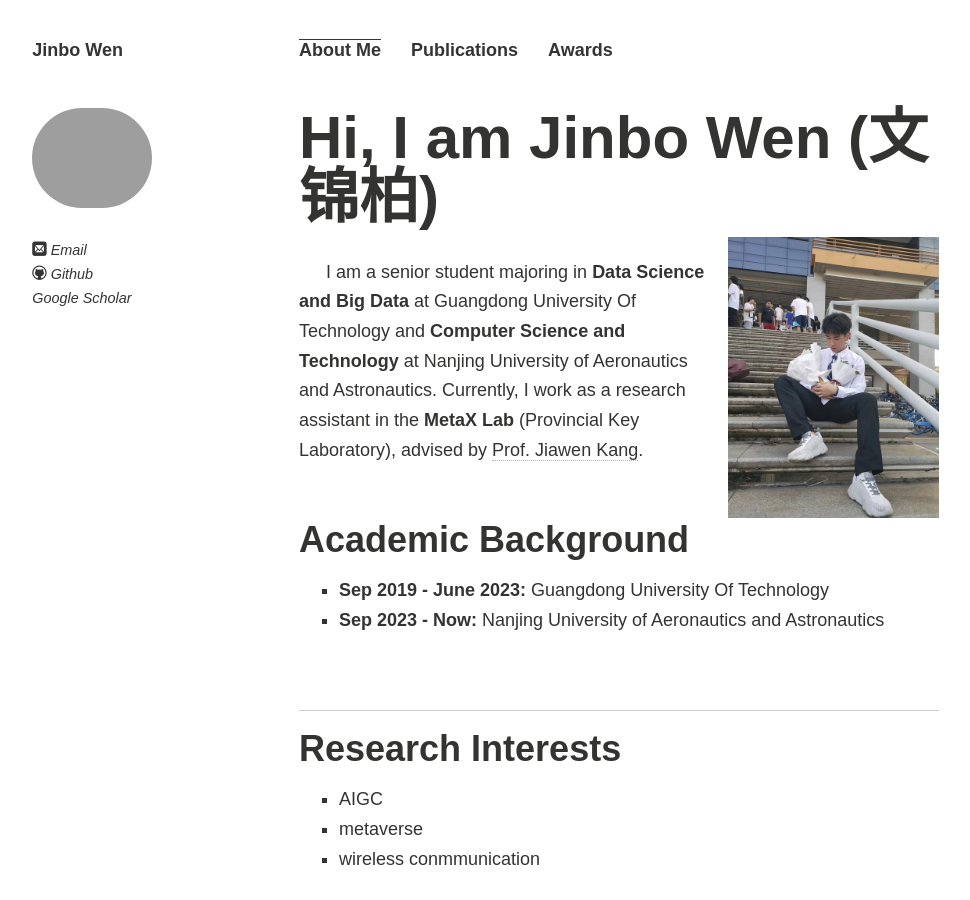
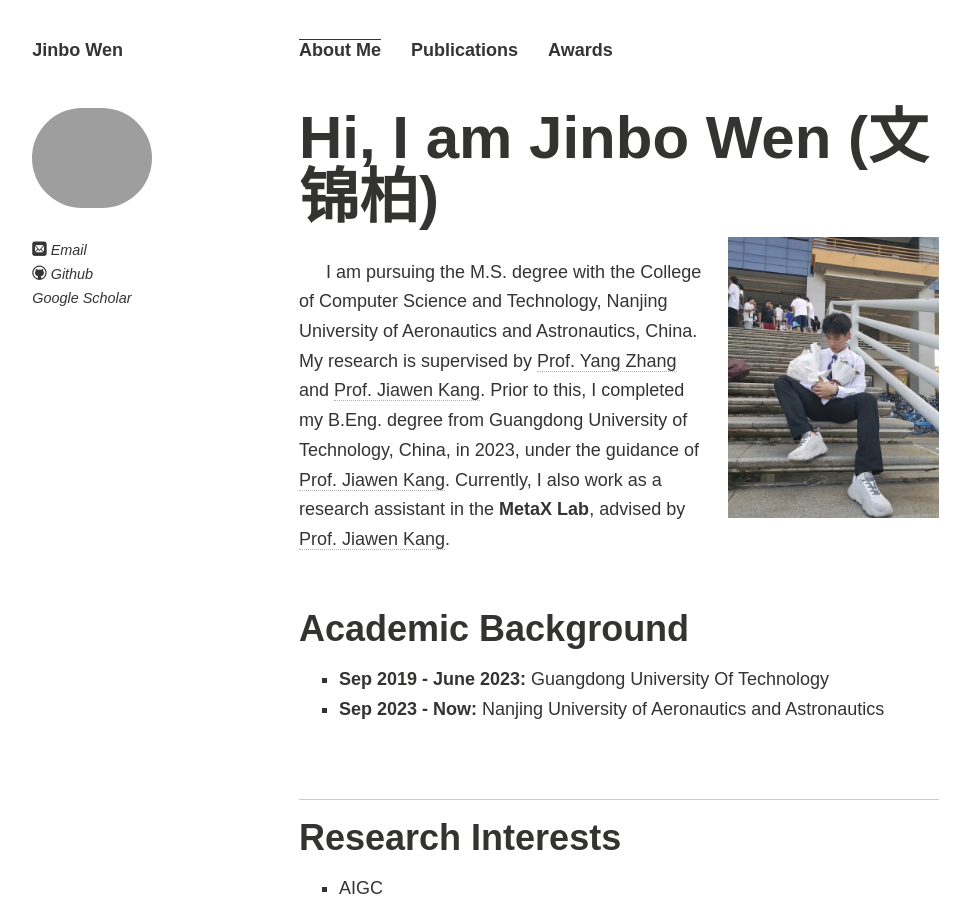
Before and after one commit to wenjinb/wenjinb.github.io, a Jekyll site: the page built from index.md, in a window 1280 px wide and 900 px high. Shown: the whole window, without its empty margins (21-991 px from the left). Built offline with Jekyll 4.4.1, drawn with Linux system fonts in a browser that asks for light colours; nearby versions of some CDN libraries; comment, search, counter and statistics services are not loaded; a style sheet for code colours, icons or effects is not loaded; our own code applies the rules of GitHub Pages for plain Markdown files.

Commit message:
Update index.md

```diff
--- a/index.md
+++ b/index.md
@@ -9,7 +9,8 @@ layout: page
 
 <br>
 
-I am a senior student majoring in **Data Science and Big Data** at Guangdong University Of Technology and **Computer Science and Technology** at  Nanjing University of Aeronautics and Astronautics. Currently, I work as a research assistant in the **MetaX Lab** (Provincial Key Laboratory), advised by [Prof. Jiawen Kang](https://teacher.gdut.edu.cn/kangjiawen/zh_CN/index.htm).
+I am pursuing the M.S. degree with the College of Computer Science and Technology, Nanjing University of Aeronautics and Astronautics, China. My research is supervised by [Prof. Yang Zhang](http://faculty.nuaa.edu.cn/yang/zh_CN/index.htm) and [Prof. Jiawen Kang](https://teacher.gdut.edu.cn/kangjiawen/zh_CN/index.htm). Prior to this, I completed my B.Eng. degree from Guangdong University of Technology, China, in 2023, under the guidance of [Prof. Jiawen Kang](https://teacher.gdut.edu.cn/kangjiawen/zh_CN/index.htm). Currently, I also work as a research assistant in the **MetaX Lab**, advised by [Prof. Jiawen Kang](https://teacher.gdut.edu.cn/kangjiawen/zh_CN/index.htm).
+
 
 
 <br>
```
